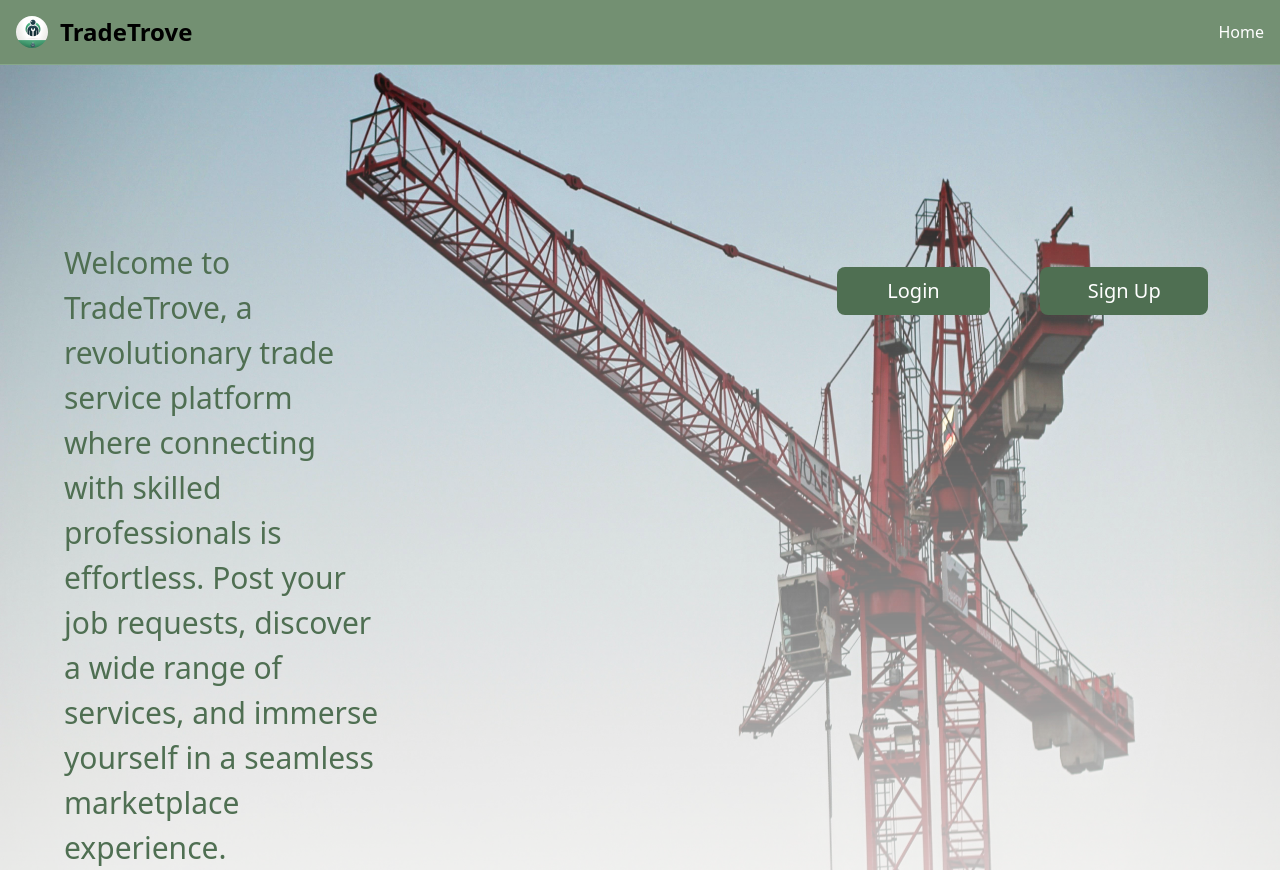
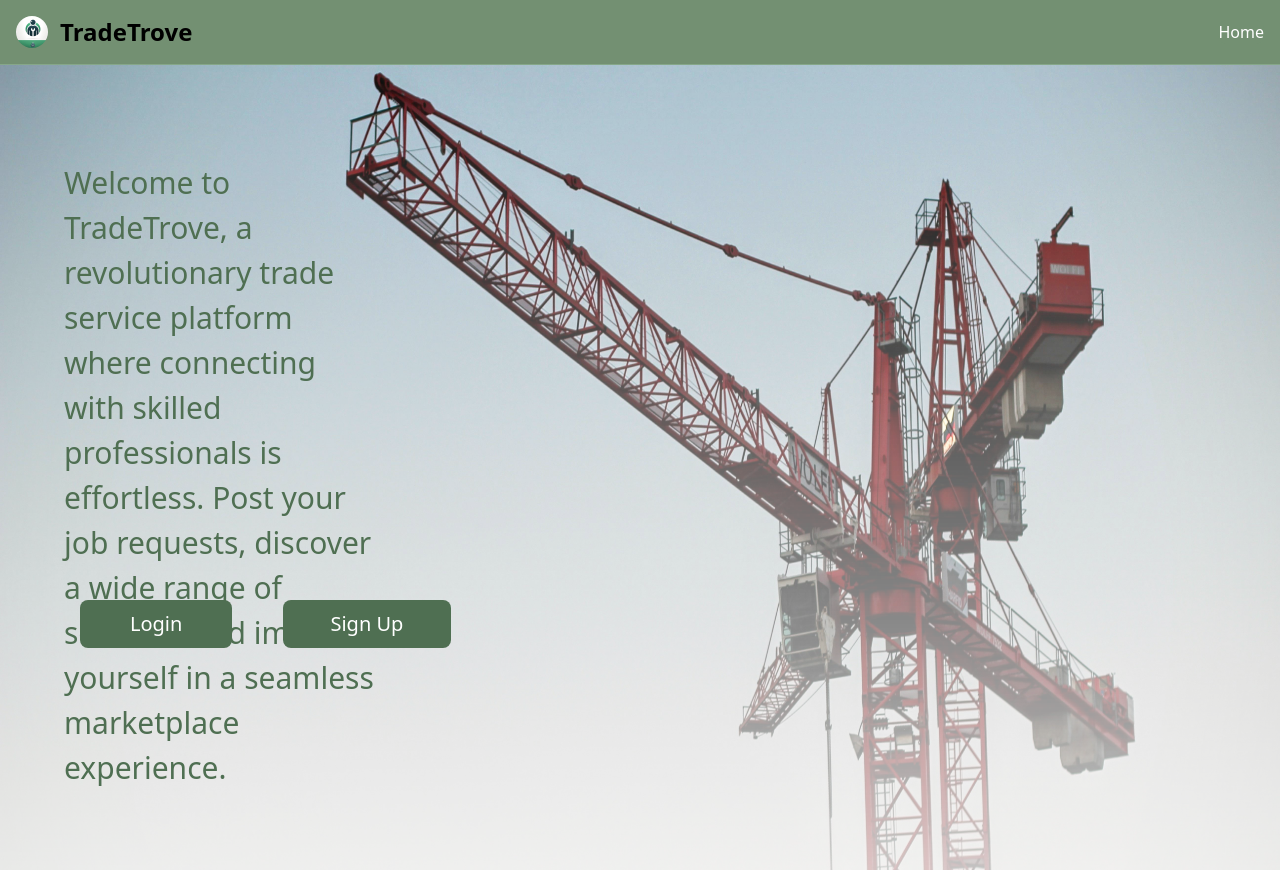
Before and after one commit to jaimalhi/TradeTrove, a React (Create React App) app in the folder frontend/: page / in a window 1280 px wide. After the commit the page ends 800 px from the top, so only its background shows below. Built offline with nearby package versions, Linux system fonts and the light colour scheme.

Commit message:
changed the styling on landing page

```diff
--- a/frontend/src/components/LandingPage/LandingPage.css
+++ b/frontend/src/components/LandingPage/LandingPage.css
@@ -10,14 +10,14 @@
     overflow: hidden;
     position: fixed;
     z-index: -1;
-    mask-image: linear-gradient(to bottom, rgba(0, 0, 0, 1), rgba(0, 0, 0, 0));
+    mask-image: linear-gradient(to bottom, rgb(0, 0, 0), rgba(104, 54, 54, 0));
 }
 .introductonContainer{
     position:absolute ;
     width:25%;
     height:30%;
     left:5%;
-    top:30%;
+    top:20%;
 
 }
 .introParagraph {
--- a/frontend/src/components/LandingPage/LandingPage.js
+++ b/frontend/src/components/LandingPage/LandingPage.js
@@ -8,10 +8,9 @@ import Cookies from "js-cookie";
 function LandingPage() {
   const loggedCookie = Cookies.get("loggedIn");
   var isLoggedIn = loggedCookie;
-  if(loggedCookie == null){
+  if (loggedCookie == null) {
     isLoggedIn = "false";
   }
-
 
   return (
     <div className="landingPage pt-[20px]">
@@ -29,9 +28,8 @@ function LandingPage() {
             a seamless marketplace experience.
           </p>
         </div>
-        {
-          isLoggedIn==="false" ? (
-          <div className="absolute right-4 top-1/3 flex flex-row w-1/3 h-16 place-content-around justify-center">
+        {isLoggedIn === "false" ? (
+          <div className="absolute ml-20 top-3/4 flex flex-row w-1/3 h-16 place-content-around justify-center">
             <div class="grow">
               <Link to="/login">
                 <button
@@ -52,8 +50,10 @@ function LandingPage() {
                 </button>
               </Link>
             </div>
-      </div>) :(<></>)
-        }
+          </div>
+        ) : (
+          <></>
+        )}
       </div>
     </div>
   );
```
Lines whose indentation alone changed are shown as unchanged.
